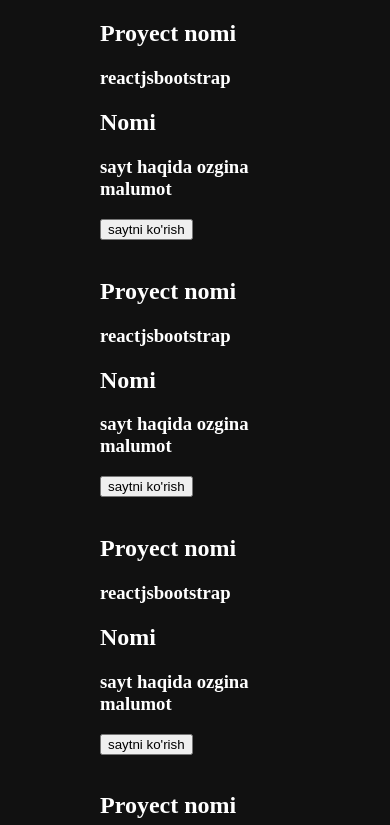
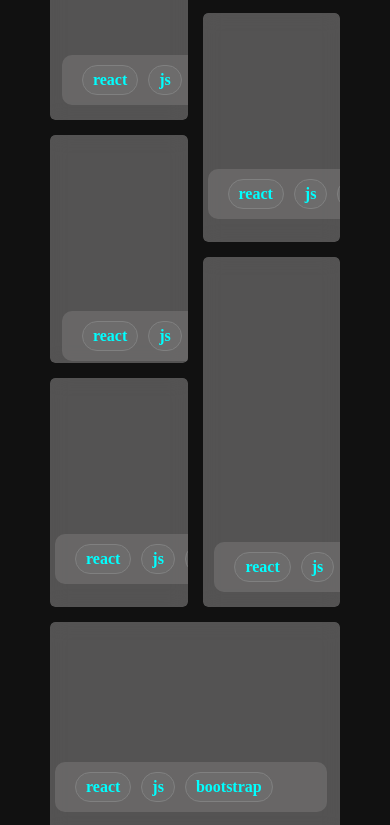
Before and after one commit to javoxircoding/myportfolio, a React (Vite) app: page / in a window 390 px wide. Shown: the part 6219-7044 px from the top of the page. Built offline with nearby package versions, Linux system fonts and the light colour scheme.

Commit message:
project qisimlarini qoshdim

```diff
--- a/src/components/About.module.css
+++ b/src/components/About.module.css
@@ -530,7 +530,7 @@
   }
 }
 
-@media (max-width: 968px) {
+@media (max-width: 1090px) {
   .aboutSection {
     padding: 80px 40px;
   }
--- a/src/components/Project.module.css
+++ b/src/components/Project.module.css
@@ -1,11 +1,12 @@
-section{
+section {
     padding: 80px 100px;
 }
 
-.header{
+.header {
     text-align: center;
 }
-.header span{
+
+.header span {
     display: inline-block;
     padding: 8px 20px;
     background: rgba(255, 255, 255, 0.05);
@@ -18,7 +19,8 @@ section{
     -webkit-backdrop-filter: blur(10px);
     backdrop-filter: blur(10px);
 }
-.header h2{
+
+.header h2 {
     font-size: 60px;
     font-weight: 900;
     background: linear-gradient(135deg, #ffffff 0%, #888888 100%);
@@ -27,3 +29,310 @@ section{
     margin: 0;
     letter-spacing: -2px;
 }
+
+.bentoGrid {
+    display: grid;
+    grid-template-columns: repeat(8, 1fr);
+    grid-template-rows: repeat(8, 1fr);
+    gap: 15px;
+    margin-top: 100px;
+}
+
+.gridCard {
+    position: relative;
+    padding: 20px;
+    height: 90%;
+}
+
+.someInfa {
+    border-radius: 10px;
+    left: 5px;
+    bottom: 40px;
+    width: 80%;
+    height: 50px;
+    position: absolute;
+    display: flex;
+    align-items: center;
+    gap: 0%;
+    background: rgba(113, 111, 111, 0.7);
+    padding: 0 20px;
+}
+
+.someInfa h3 {
+    font-size: 16px;
+    display: flex;
+    align-items: center;
+    gap: 10px;
+    color: cyan;
+}
+
+.someInfa h3 span {
+    border: solid 1px gray;
+    padding: 5px 10px;
+    border-radius: 20px;
+    background: rgba(113, 111, 111, 0.7);
+}
+
+.hover {
+    width: 100%;
+    height: 100%;
+    background: rgba(113, 111, 111, 0.7);
+    backdrop-filter: blur(10px);
+    -webkit-backdrop-filter: blur(10px);
+    position: absolute;
+    z-index: -999;
+    left: 0;
+    top: 0;
+}
+
+.gridCard:hover .hover {
+    z-index: 400;
+}
+
+.gridCard .hoverEfect {
+    background-color: rgba(17, 17, 17, 0.4);
+    -webkit-backdrop-filter: blur(5px);
+    backdrop-filter: blur(5px);
+    position: absolute;
+    width: 80%;
+    height: 60%;
+    margin-top: 3%;
+    margin-left: 1%;
+    text-align: center;
+    border-radius: 20px;
+    display: grid;
+    align-items: center;
+    place-items: center;
+    opacity: 0;
+    transform: translateY(100%);
+    transition: all 0.4s ease-in-out;
+    z-index: 500;
+}
+
+.hoverEfect h1 {
+    font-size: 20px;
+    font-family: sans-serif;
+    margin-bottom: -20px;
+    color: whitesmoke;
+}
+
+.hoverEfect h3 {
+    font-size: 14px;
+    color: #c2bfbf;
+}
+
+.hoverEfect button {
+    width: 100px;
+    margin-top: -10px;
+    height: 30px;
+    border-radius: 20px;
+    border: 1px rgb(174, 171, 171) solid;
+    background: rgba(255, 255, 255, 0.3);
+}
+
+.hoverEfect button a {
+    color: whitesmoke;
+    font-size: 12px;
+    font-family: sans-serif;
+    letter-spacing: .5px;
+    text-decoration: none;
+}
+
+.gridCard:hover .hoverEfect {
+    opacity: 1;
+    transform: translateY(0);
+}
+
+.card1 .hoverEfect,
+.card4 .hoverEfect,
+.card5 .hoverEfect {
+    margin-top: 8%;
+    margin-left: 5%;
+}
+
+.card1 .hoverEfect h1,
+.card4 .hoverEfect h1,
+.card5 .hoverEfect h1 {
+    margin-top: 30px;
+}
+
+.card1 .hoverEfect button,
+.card4 .hoverEfect button,
+.card5 .hoverEfect button {
+    margin-bottom: 30px;
+}
+
+.card1 .someInfa,
+.card4 .someInfa,
+.card5 .someInfa {
+    margin-left: 5%;
+    bottom: 20px;
+}
+
+
+.card1 {
+    grid-column: span 4 / span 4;
+    grid-row: span 4 / span 4;
+    overflow: hidden;
+    border-radius: 5px;
+    background-image: url(https://avatars.mds.yandex.net/i?id=80d5991240ed55e25aa5521a0a0807e8e165c5f4-10391931-images-thumbs&ref=rim&n=33&w=453&h=300);
+    background-size: cover;
+    height: 350px;
+}
+
+
+
+.card2 {
+    grid-column: span 2 / span 2;
+    grid-row: span 2 / span 2;
+    grid-column-start: 5;
+    overflow: hidden;
+    border-radius: 5px;
+    background-image: url(https://avatars.mds.yandex.net/i?id=80d5991240ed55e25aa5521a0a0807e8e165c5f4-10391931-images-thumbs&ref=rim&n=33&w=453&h=300);
+    background-size: cover;
+}
+
+
+.card3 {
+    grid-column: span 2 / span 2;
+    grid-row: span 2 / span 2;
+    grid-column-start: 7;
+    overflow: hidden;
+    border-radius: 5px;
+    background-image: url(https://avatars.mds.yandex.net/i?id=80d5991240ed55e25aa5521a0a0807e8e165c5f4-10391931-images-thumbs&ref=rim&n=33&w=453&h=300);
+    background-size: cover;
+}
+
+
+.card4 {
+    grid-column: span 4 / span 4;
+    grid-row: span 4 / span 4;
+    grid-column-start: 5;
+    grid-row-start: 3;
+    overflow: hidden;
+    border-radius: 5px;
+    background-image: url(https://avatars.mds.yandex.net/i?id=80d5991240ed55e25aa5521a0a0807e8e165c5f4-10391931-images-thumbs&ref=rim&n=33&w=453&h=300);
+    background-size: cover;
+}
+
+
+.card5 {
+    grid-column: span 4 / span 4;
+    grid-row: span 4 / span 4;
+    grid-row-start: 5;
+    overflow: hidden;
+    border-radius: 5px;
+    background-image: url(https://avatars.mds.yandex.net/i?id=80d5991240ed55e25aa5521a0a0807e8e165c5f4-10391931-images-thumbs&ref=rim&n=33&w=453&h=300);
+    background-size: cover;
+}
+
+
+.card6 {
+    grid-column: span 2 / span 2;
+    grid-row: span 2 / span 2;
+    grid-column-start: 5;
+    grid-row-start: 7;
+    overflow: hidden;
+    border-radius: 5px;
+    background-image: url(https://avatars.mds.yandex.net/i?id=80d5991240ed55e25aa5521a0a0807e8e165c5f4-10391931-images-thumbs&ref=rim&n=33&w=453&h=300);
+    background-size: cover;
+}
+
+
+
+.card7 {
+    grid-column: span 2 / span 2;
+    grid-row: span 2 / span 2;
+    grid-column-start: 7;
+    grid-row-start: 7;
+    overflow: hidden;
+    border-radius: 5px;
+    background-image: url(https://avatars.mds.yandex.net/i?id=80d5991240ed55e25aa5521a0a0807e8e165c5f4-10391931-images-thumbs&ref=rim&n=33&w=453&h=300);
+    background-size: cover;
+}
+
+@media (max-width: 1200px) {
+    .bentoGrid {
+        grid-template-columns: repeat(8, 1fr);
+        grid-template-rows: repeat(8, 1fr);
+    }
+
+    .card1 {
+        grid-column: span 4 / span 4;
+        grid-row: span 3 / span 3;
+        height: 350px;
+    }
+    .card1 .hoverEfect{
+        top: 8%;
+    }
+
+
+
+    .card2 {
+        grid-column: span 2 / span 4;
+        grid-row: span 2 / span 2;
+        grid-column-start: 5;
+    }
+    .card2 .hoverEfect,
+    .card3 .hoverEfect{
+        left: 9%;
+        top: 10%;
+    }
+
+
+    .card3 {
+        grid-column: span 2 / span 4;
+        grid-row: span 2 / span 2;
+        grid-column-start: 5;
+        grid-row-start: 3;
+    }
+
+
+    .card4 {
+        grid-column: span 4 / span 4;
+        grid-row: span 4 / span 3;
+        grid-column-start: 5;
+        grid-row-start: 5;
+    }
+
+
+    .card5 {
+        grid-column: span 4 / span 4;
+        grid-row: span 4 / span 2;
+        grid-row-start: 4;
+
+    }
+    .card5 .hoverEfect{
+        top: 0;
+    }
+
+
+    .card6 {
+        grid-column: span 2 / span 4;
+        grid-row: span 2 / span 2;
+        grid-column-start: 1;
+        grid-row-start: 6;
+    }
+    .card6 .hoverEfect{
+        left: 9%;
+        top: 10%;
+    }
+    .card7 {
+        grid-column: span 2 / span 8;
+        grid-row: span 2 / span 8;
+        grid-column-start: 1;
+        grid-row-start: 8;
+    }
+    .card7 .hoverEfect{
+        top: 1%;
+        left: 10%;
+    }
+}
+@media (max-width: 900px){
+    section{
+        padding: 80px 50px;
+    }
+}
+@media (max-width: 750px){
+
+}
--- a/src/components/Projects.jsx
+++ b/src/components/Projects.jsx
@@ -1,9 +1,8 @@
-import styles from './Project.module.css';
+import styles from "./Project.module.css";
 
-const Projects = () =>{
-    return(
+const Projects = () => {
+  return (
     <section>
-
       {/* bosh qismi */}
 
       <div className={styles.header}>
@@ -12,143 +11,165 @@ const Projects = () =>{
       </div>
 
       <div className={styles.bentoGrid}>
-                    <div className={styles.gridCard}>
-
+        <div className={styles.card1}>
           {/* grid cartalari */}
 
-                        <div className={styles.card1}>
-                            <img className={styles.bgImege} src="" alt="" />
-                            <h1>Proyect nomi</h1>
+          <div className={styles.gridCard}>
+            <div className={styles.hover}></div>
+
+            <div className={styles.someInfa}>
+
               <h3 className={styles.tarkib}>
                 <span>react</span>
                 <span>js</span>
                 <span>bootstrap</span>
               </h3>
+            </div>
+
             <div className={styles.hoverEfect}>
               <h1>Nomi</h1>
               <h3>sayt haqida ozgina malumot</h3>
-                            <button>saytni ko'rish</button>
+              <button>
+                <a href="http://">saytni ko'rish</a>
+              </button>
             </div>
           </div>
         </div>
-                    <div className={styles.gridCard}>
-
+        <div className={styles.card2}>
           {/* grid cartalari */}
 
-                        <div className={styles.card1}>
-                            <img className={styles.bgImege} src="" alt="" />
-                            <h1>Proyect nomi</h1>
+          <div className={styles.gridCard}>
+            <div className={styles.hover}></div>
+            <div className={styles.someInfa}>
+
               <h3 className={styles.tarkib}>
                 <span>react</span>
                 <span>js</span>
                 <span>bootstrap</span>
               </h3>
+            </div>
             <div className={styles.hoverEfect}>
               <h1>Nomi</h1>
               <h3>sayt haqida ozgina malumot</h3>
-                            <button>saytni ko'rish</button>
+              <button>
+                <a href="http://">saytni ko'rish</a>
+              </button>
             </div>
           </div>
         </div>
-                    <div className={styles.gridCard}>
-
+        <div className={styles.card3}>
           {/* grid cartalari */}
 
-                        <div className={styles.card1}>
-                            <img className={styles.bgImege} src="" alt="" />
-                            <h1>Proyect nomi</h1>
+          <div className={styles.gridCard}>
+            <div className={styles.hover}></div>
+            <div className={styles.someInfa}>
+
               <h3 className={styles.tarkib}>
                 <span>react</span>
                 <span>js</span>
                 <span>bootstrap</span>
               </h3>
+            </div>
             <div className={styles.hoverEfect}>
               <h1>Nomi</h1>
               <h3>sayt haqida ozgina malumot</h3>
-                            <button>saytni ko'rish</button>
+              <button>
+                <a href="http://">saytni ko'rish</a>
+              </button>
             </div>
           </div>
         </div>
-                    <div className={styles.gridCard}>
-
+        <div className={styles.card4}>
           {/* grid cartalari */}
 
-                        <div className={styles.card1}>
-                            <img className={styles.bgImege} src="" alt="" />
-                            <h1>Proyect nomi</h1>
+          <div className={styles.gridCard}>
+            <div className={styles.hover}></div>
+            <div className={styles.someInfa}>
+
               <h3 className={styles.tarkib}>
                 <span>react</span>
                 <span>js</span>
                 <span>bootstrap</span>
               </h3>
+            </div>
             <div className={styles.hoverEfect}>
               <h1>Nomi</h1>
               <h3>sayt haqida ozgina malumot</h3>
-                            <button>saytni ko'rish</button>
+              <button>
+                <a href="http://">saytni ko'rish</a>
+              </button>
             </div>
           </div>
         </div>
-                    <div className={styles.gridCard}>
-
+        <div className={styles.card5}>
           {/* grid cartalari */}
 
-                        <div className={styles.card1}>
-                            <img className={styles.bgImege} src="" alt="" />
-                            <h1>Proyect nomi</h1>
+          <div className={styles.gridCard}>
+            <div className={styles.hover}></div>
+            <div className={styles.someInfa}>
+
               <h3 className={styles.tarkib}>
                 <span>react</span>
                 <span>js</span>
                 <span>bootstrap</span>
               </h3>
+            </div>
             <div className={styles.hoverEfect}>
               <h1>Nomi</h1>
               <h3>sayt haqida ozgina malumot</h3>
-                            <button>saytni ko'rish</button>
+              <button>
+                <a href="http://">saytni ko'rish</a>
+              </button>
             </div>
           </div>
         </div>
-                    <div className={styles.gridCard}>
-
+        <div className={styles.card6}>
           {/* grid cartalari */}
 
-                        <div className={styles.card1}>
-                            <img className={styles.bgImege} src="" alt="" />
-                            <h1>Proyect nomi</h1>
+          <div className={styles.gridCard}>
+            <div className={styles.hover}></div>
+            <div className={styles.someInfa}>
+
               <h3 className={styles.tarkib}>
                 <span>react</span>
                 <span>js</span>
                 <span>bootstrap</span>
               </h3>
+            </div>
             <div className={styles.hoverEfect}>
               <h1>Nomi</h1>
               <h3>sayt haqida ozgina malumot</h3>
-                            <button>saytni ko'rish</button>
+              <button>
+                <a href="http://">saytni ko'rish</a>
+              </button>
             </div>
           </div>
         </div>
-                    <div className={styles.gridCard}>
-
+        <div className={styles.card7}>
           {/* grid cartalari */}
 
-                        <div className={styles.card1}>
-                            <img className={styles.bgImege} src="" alt="" />
-                            <h1>Proyect nomi</h1>
+          <div className={styles.gridCard}>
+            <div className={styles.hover}></div>
+            <div className={styles.someInfa}>
+
               <h3 className={styles.tarkib}>
                 <span>react</span>
                 <span>js</span>
                 <span>bootstrap</span>
               </h3>
+            </div>
             <div className={styles.hoverEfect}>
               <h1>Nomi</h1>
               <h3>sayt haqida ozgina malumot</h3>
-                            <button>saytni ko'rish</button>
+              <button>
+                <a href="http://">saytni ko'rish</a>
+              </button>
             </div>
           </div>
         </div>
       </div>
-
     </section>
-    )
-}
+  );
+};
 
 export default Projects;
```
Lines whose indentation alone changed are shown as unchanged.
